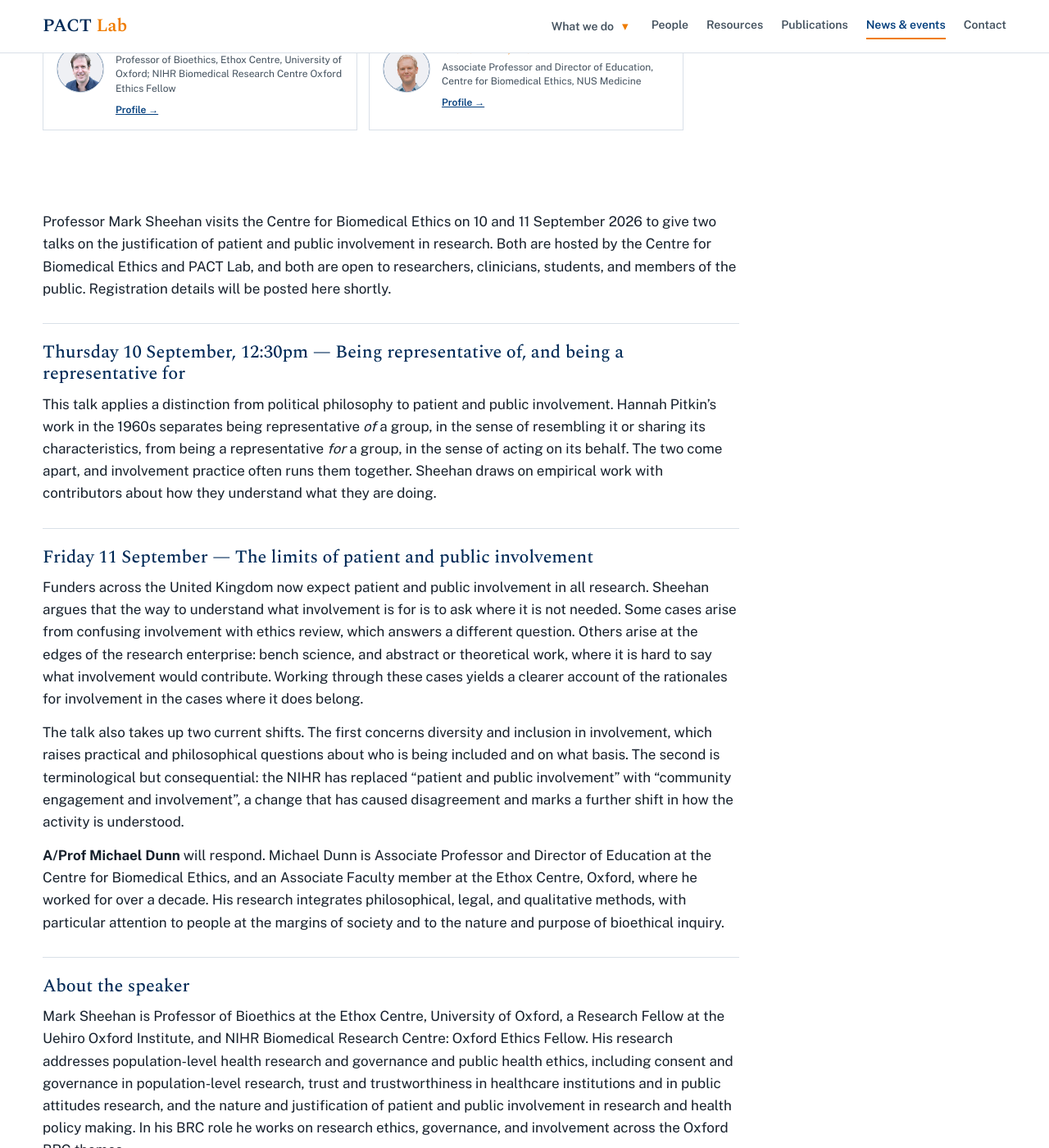
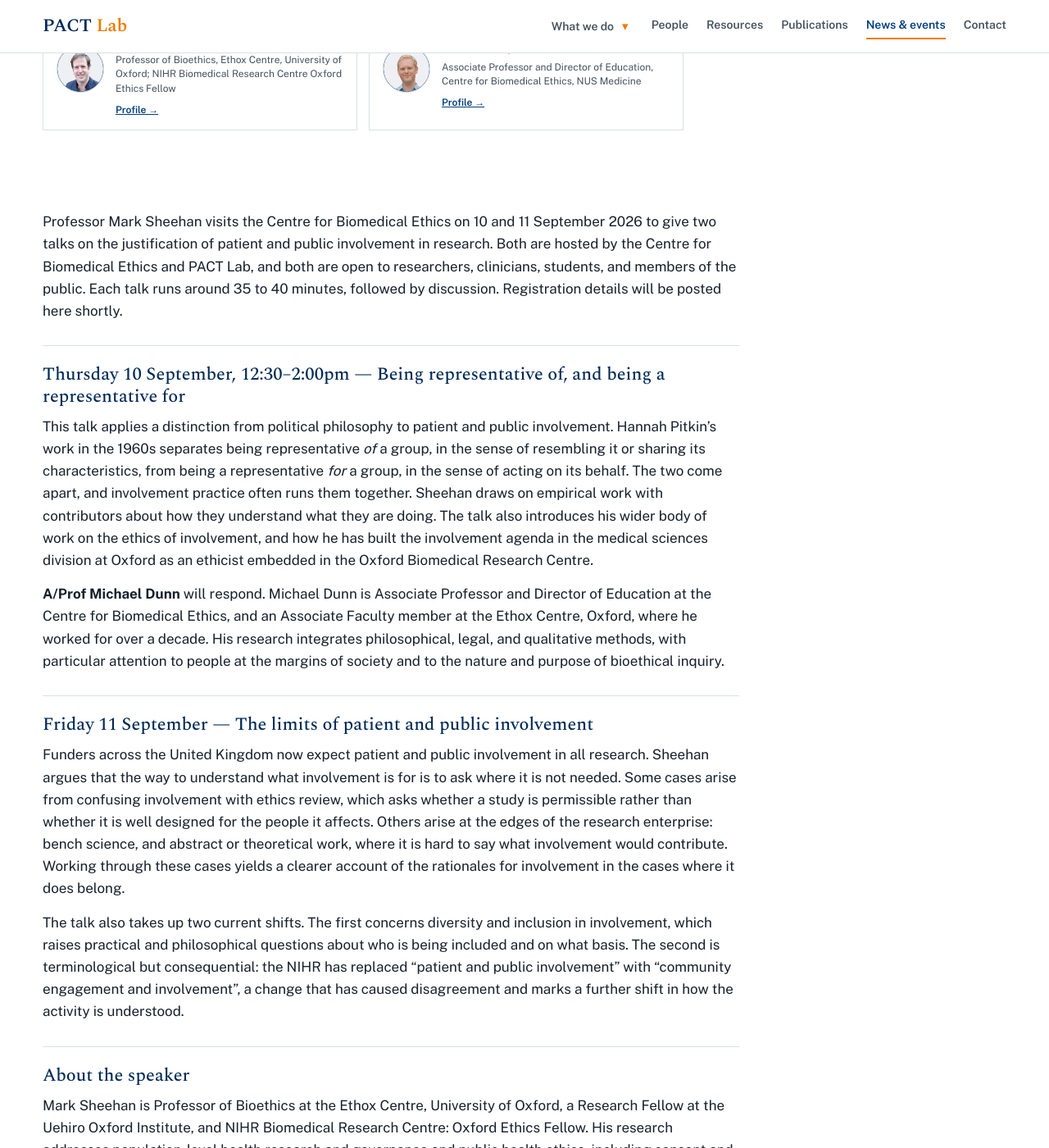
Before and after one commit to earp-lab/pact-lab, a Jekyll site: the page built from _events/mark-sheehan-visit.md, in a window 1280 px wide and 1400 px high, scrolled down 670 px. Shown: the whole window at 82% size. Built offline with Jekyll 4.4.1, drawn with Linux system fonts in a browser that asks for light colours; some of the changed text lies outside the part shown.

Commit message:
Add files via upload

```diff
--- a/_events/mark-sheehan-visit.md
+++ b/_events/mark-sheehan-visit.md
@@ -13,36 +13,37 @@ speakers:
     profile: "https://www.ethox.ox.ac.uk/people/mark-sheehan"
   - name: "Michael Dunn"
     photo: "people/michael-dunn.jpg"
-    role: "Respondent, 11 September"
+    role: "Respondent, 10 September"
     affiliation: "Associate Professor and Director of Education, Centre for Biomedical Ethics, NUS Medicine"
     profile: "https://medicine.nus.edu.sg/cbme/people_uri/michael-dunn/"
 registration: ""
 talks:
   - title: "Being representative of, and being a representative for"
     date: 2026-09-10
-    time: "12:30pm"
+    time: "12:30–2:00pm"
     location: "Block MD11, 10 Medical Drive (room to be confirmed)"
-    blurb: "Political philosophy applied to patient and public involvement."
+    blurb: "Political philosophy applied to patient and public involvement, with a response from A/Prof Michael Dunn."
   - title: "The limits of patient and public involvement"
     date: 2026-09-11
     time: "Time to be confirmed"
     location: "Block MD11, 10 Medical Drive (room to be confirmed)"
-    blurb: "When, and for what kinds of research, is there no need or requirement to involve patients and the public at all? With a response from A/Prof Michael Dunn."
+    blurb: "When, and for what kinds of research, is there no need or requirement to involve patients and the public at all?"
 ---
 
-Professor Mark Sheehan visits the Centre for Biomedical Ethics on 10 and 11 September 2026 to give two talks on the justification of patient and public involvement in research. Both are hosted by the Centre for Biomedical Ethics and PACT Lab, and both are open to researchers, clinicians, students, and members of the public. Registration details will be posted here shortly.
+Professor Mark Sheehan visits the Centre for Biomedical Ethics on 10 and 11 September 2026 to give two talks on the justification of patient and public involvement in research. Both are hosted by the Centre for Biomedical Ethics and PACT Lab, and both are open to researchers, clinicians, students, and members of the public. Each talk runs around 35 to 40 minutes, followed by discussion. Registration details will be posted here shortly.
 
-## Thursday 10 September, 12:30pm — Being representative of, and being a representative for
+## Thursday 10 September, 12:30–2:00pm — Being representative of, and being a representative for
 
-This talk applies a distinction from political philosophy to patient and public involvement. Hannah Pitkin's work in the 1960s separates being representative *of* a group, in the sense of resembling it or sharing its characteristics, from being a representative *for* a group, in the sense of acting on its behalf. The two come apart, and involvement practice often runs them together. Sheehan draws on empirical work with contributors about how they understand what they are doing.
+This talk applies a distinction from political philosophy to patient and public involvement. Hannah Pitkin's work in the 1960s separates being representative *of* a group, in the sense of resembling it or sharing its characteristics, from being a representative *for* a group, in the sense of acting on its behalf. The two come apart, and involvement practice often runs them together. Sheehan draws on empirical work with contributors about how they understand what they are doing. The talk also introduces his wider body of work on the ethics of involvement, and how he has built the involvement agenda in the medical sciences division at Oxford as an ethicist embedded in the Oxford Biomedical Research Centre.
+
+**A/Prof Michael Dunn** will respond. Michael Dunn is Associate Professor and Director of Education at the Centre for Biomedical Ethics, and an Associate Faculty member at the Ethox Centre, Oxford, where he worked for over a decade. His research integrates philosophical, legal, and qualitative methods, with particular attention to people at the margins of society and to the nature and purpose of bioethical inquiry.
 
 ## Friday 11 September — The limits of patient and public involvement
 
-Funders across the United Kingdom now expect patient and public involvement in all research. Sheehan argues that the way to understand what involvement is for is to ask where it is not needed. Some cases arise from confusing involvement with ethics review, which answers a different question. Others arise at the edges of the research enterprise: bench science, and abstract or theoretical work, where it is hard to say what involvement would contribute. Working through these cases yields a clearer account of the rationales for involvement in the cases where it does belong.
+Funders across the United Kingdom now expect patient and public involvement in all research. Sheehan argues that the way to understand what involvement is for is to ask where it is not needed. Some cases arise from confusing involvement with ethics review, which asks whether a study is permissible rather than whether it is well designed for the people it affects. Others arise at the edges of the research enterprise: bench science, and abstract or theoretical work, where it is hard to say what involvement would contribute. Working through these cases yields a clearer account of the rationales for involvement in the cases where it does belong.
 
 The talk also takes up two current shifts. The first concerns diversity and inclusion in involvement, which raises practical and philosophical questions about who is being included and on what basis. The second is terminological but consequential: the NIHR has replaced "patient and public involvement" with "community engagement and involvement", a change that has caused disagreement and marks a further shift in how the activity is understood.
 
-**A/Prof Michael Dunn** will respond. Michael Dunn is Associate Professor and Director of Education at the Centre for Biomedical Ethics, and an Associate Faculty member at the Ethox Centre, Oxford, where he worked for over a decade. His research integrates philosophical, legal, and qualitative methods, with particular attention to people at the margins of society and to the nature and purpose of bioethical inquiry.
 
 ## About the speaker
 
```
